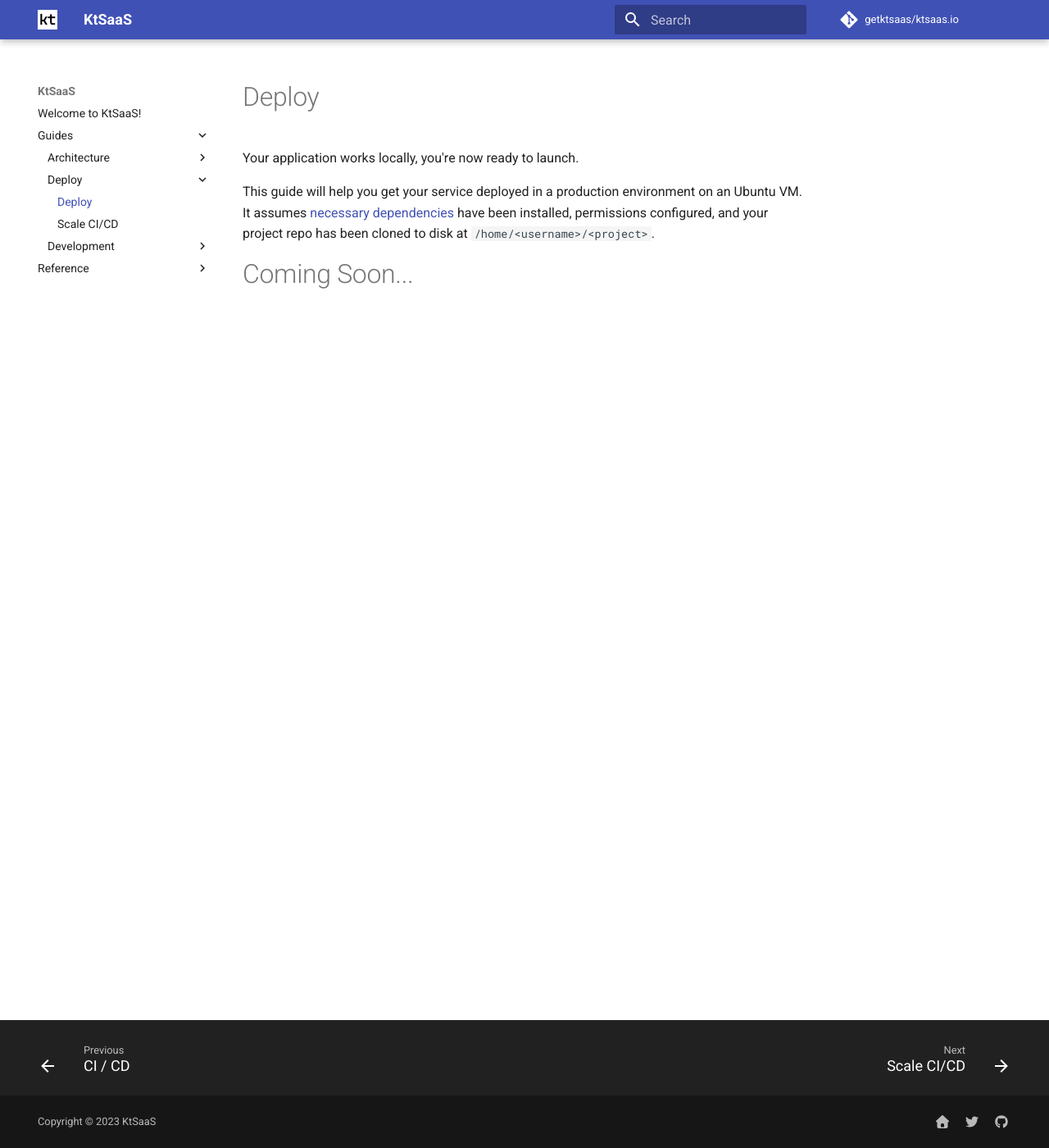
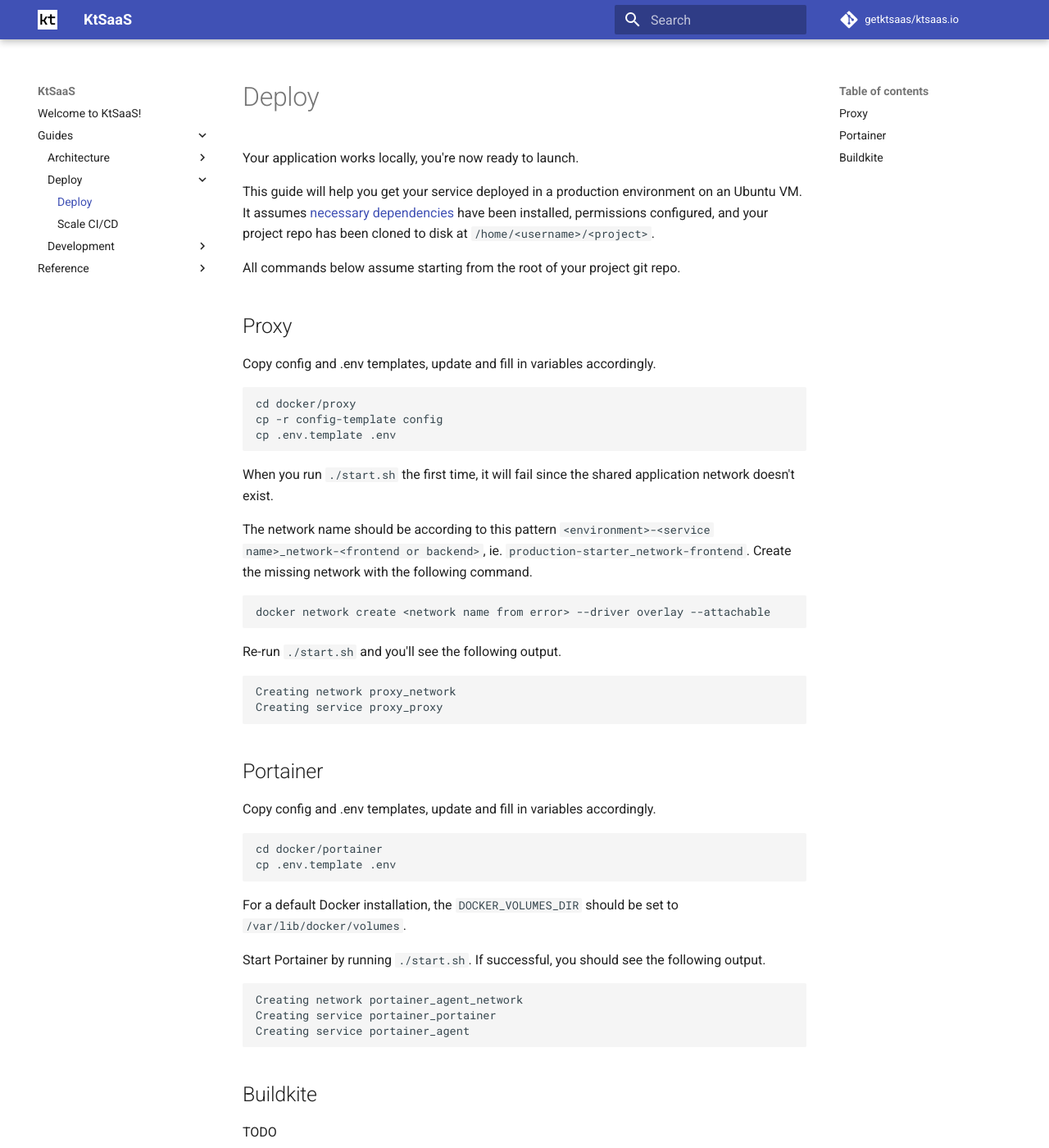
Before and after one commit to getktsaas/ktsaas.io, an MkDocs documentation site: the page built from docs/docs/guides/deploy/1-deploy.md, in a window 1280 px wide and 1400 px high. Shown: the whole window at 82% size. Built offline with MkDocs 1.6.1 and Material for MkDocs 9.7.7, drawn with Linux system fonts in a browser that asks for light colours; comment, search, counter and statistics services are not loaded.

Commit message:
Update docs

````diff
--- a/docs/docs/guides/deploy/1-deploy.md
+++ b/docs/docs/guides/deploy/1-deploy.md
@@ -4,4 +4,52 @@ Your application works locally, you're now ready to launch.
 
 This guide will help you get your service deployed in a production environment on an Ubuntu VM. It assumes [necessary dependencies](/docs/guides/architecture/vm-dependencies) have been installed, permissions configured, and your project repo has been cloned to disk at `/home/<username>/<project>`.
 
-# Coming Soon...
+All commands below assume starting from the root of your project git repo.
+
+## Proxy
+
+Copy config and .env templates, update and fill in variables accordingly.
+
+```
+cd docker/proxy
+cp -r config-template config
+cp .env.template .env
+```
+
+When you run `./start.sh` the first time, it will fail since the shared application network doesn't exist.
+
+The network name should be according to this pattern `<environment>-<service name>_network-<frontend or backend>`, ie. `production-starter_network-frontend`. Create the missing network with the following command.
+
+```
+docker network create <network name from error> --driver overlay --attachable
+```
+
+Re-run `./start.sh` and you'll see the following output.
+
+```
+Creating network proxy_network
+Creating service proxy_proxy
+```
+
+## Portainer
+
+Copy config and .env templates, update and fill in variables accordingly.
+
+```
+cd docker/portainer
+cp .env.template .env
+```
+
+For a default Docker installation, the `DOCKER_VOLUMES_DIR` should be set to `/var/lib/docker/volumes`.
+
+Start Portainer by running `./start.sh`. If successful, you should see the following output.
+
+```
+Creating network portainer_agent_network
+Creating service portainer_portainer
+Creating service portainer_agent
+```
+
+## Buildkite
+
+TODO
````
Also changed, not shown: docs/docs/guides/architecture/1-vm-dependencies.md (+14 -0 lines).
